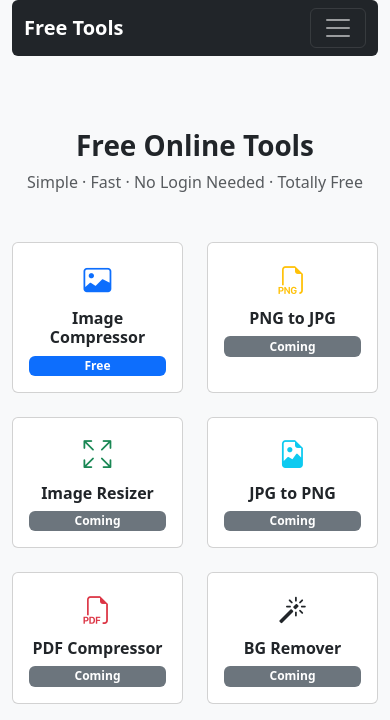
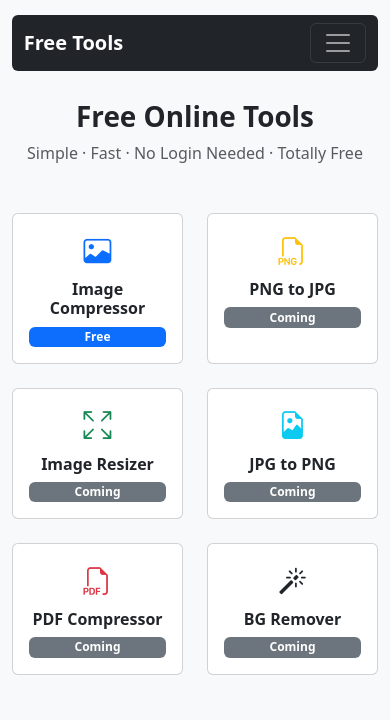
Before and after one commit to charles16987/free-tools, a plain HTML site: page index.html in a window 390 px wide. Shown: the top 720 px of the page. Drawn offline with nearby package versions, Linux system fonts and the light colour scheme.

Commit message:
i need added the style

```diff
--- a/responsive.css
+++ b/responsive.css
@@ -16,4 +16,10 @@
     .navbar-collapse div {
         text-align: center;
     }
+    .navbar.navbar-expand-lg {
+    width: 94%;
 }
+.container.pt-5 {
+    padding-top: 100px !important;
+}
+}
--- a/style.css
+++ b/style.css
@@ -32,3 +32,15 @@
     nav {
       margin-bottom: 25px;
     }
+    .navbar.navbar-expand-lg {
+         position: fixed;
+top: 15px;
+left: 0;
+right: 0;
+width: 90%;
+margin: 0 auto;
+z-index: 10000;
+    }
+    .container.pt-5 {
+        padding-top: 130px !important;
+    }
```
